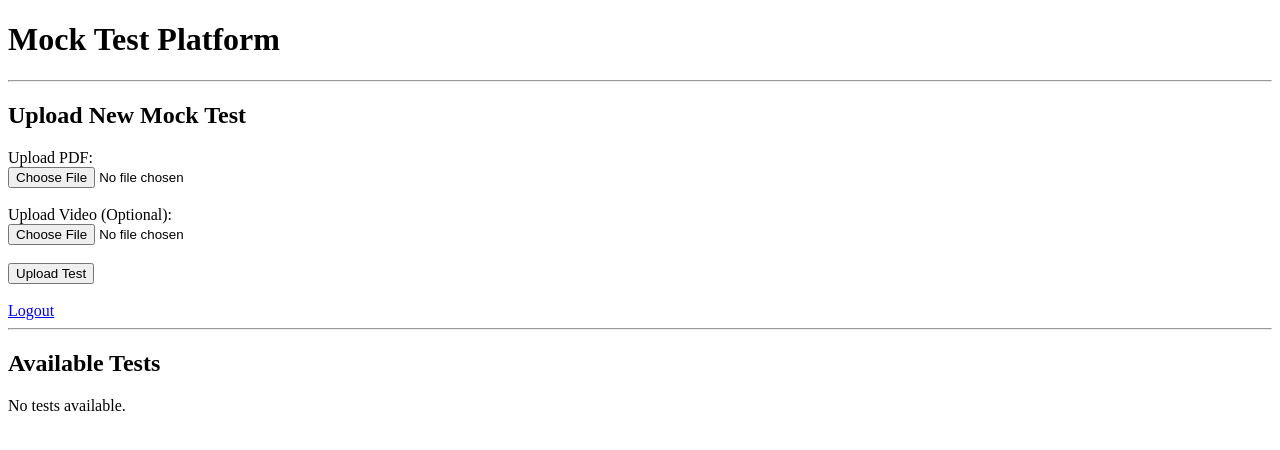
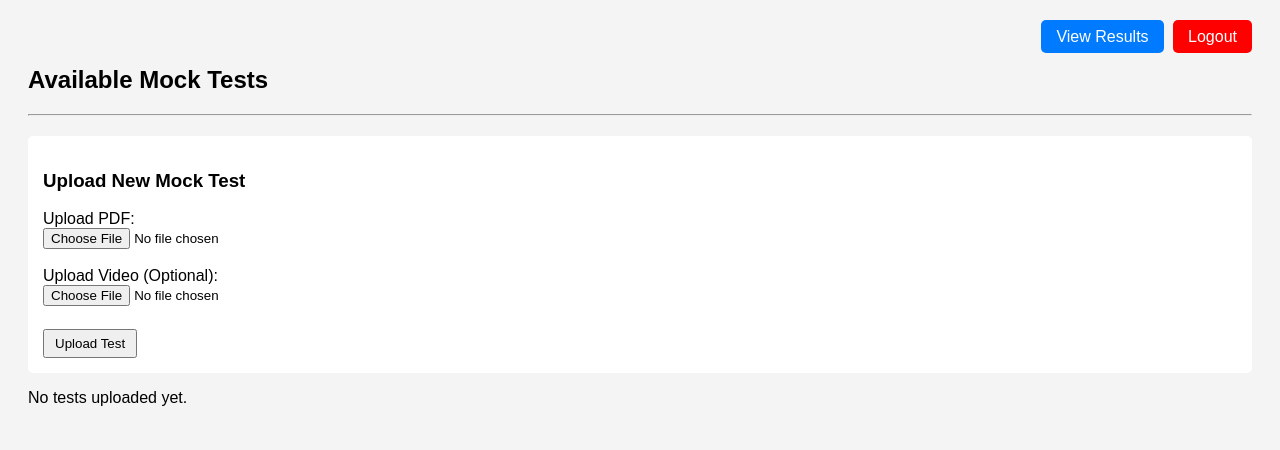
Before and after one commit to rejin425/mocktest-1, a Flask app: template templates/index.html in a window 1280 px wide. Shown: the top 450 px of the page. Run offline with Flask 3, Linux system fonts and the light colour scheme; the template is opened without the code that fills it, so the values that code supplies are empty; the visitor is signed in with stand-in values (Sample User, id 1).

Commit message:
Update index.html

```diff
--- a/templates/index.html
+++ b/templates/index.html
@@ -1,17 +1,74 @@
 <!DOCTYPE html>
 <html>
 <head>
-    <title>Mock Test Platform</title>
+    <title>Mock Test Website</title>
+    <style>
+        body {
+            font-family: Arial, sans-serif;
+            background-color: #f4f4f4;
+            padding: 20px;
+        }
+
+        .top-bar {
+            text-align: right;
+        }
+
+        .btn {
+            padding: 8px 15px;
+            text-decoration: none;
+            color: white;
+            border-radius: 5px;
+            margin-left: 5px;
+        }
+
+        .login-btn {
+            background-color: #007bff;
+        }
+
+        .logout-btn {
+            background-color: red;
+        }
+
+        .upload-box {
+            background: white;
+            padding: 15px;
+            margin-top: 20px;
+            border-radius: 5px;
+        }
+
+        .test-box {
+            background: white;
+            padding: 10px;
+            margin-top: 10px;
+            border-radius: 5px;
+        }
+
+        button {
+            padding: 5px 10px;
+            margin-top: 5px;
+        }
+    </style>
 </head>
 <body>
 
-<h1>Mock Test Platform</h1>
+<div class="top-bar">
+    {% if session.get("admin") %}
+        <a href="/admin_results" class="btn login-btn">View Results</a>
+        <a href="/logout" class="btn logout-btn">Logout</a>
+    {% else %}
+        <a href="/admin" class="btn login-btn">Admin Login</a>
+    {% endif %}
+</div>
+
+<h2>Available Mock Tests</h2>
+
+<hr>
 
 <!-- ADMIN UPLOAD SECTION -->
-{% if session.get('admin') %}
-<hr>
-<h2>Upload New Mock Test</h2>
-<form action="/upload" method="POST" enctype="multipart/form-data">
+{% if session.get("admin") %}
+<div class="upload-box">
+    <h3>Upload New Mock Test</h3>
+    <form method="POST" action="/upload" enctype="multipart/form-data">
         <label>Upload PDF:</label><br>
         <input type="file" name="pdf" required><br><br>
 
@@ -20,26 +77,21 @@
 
         <button type="submit">Upload Test</button>
     </form>
-
-<br>
-<a href="/logout">Logout</a>
-<hr>
-{% else %}
-<a href="/admin">Admin Login</a>
-<hr>
+</div>
 {% endif %}
 
-<h2>Available Tests</h2>
-
+<!-- TEST LIST -->
 {% if tests %}
     {% for test in tests %}
-        <p>
-            {{ test[1] }}
-            <a href="/test/{{ test[0] }}">Start Test</a>
-        </p>
+        <div class="test-box">
+            <h4>{{ test[1] }}</h4>
+            <a href="/test/{{ test[0] }}">
+                <button>Start Test</button>
+            </a>
+        </div>
     {% endfor %}
 {% else %}
-    <p>No tests available.</p>
+    <p>No tests uploaded yet.</p>
 {% endif %}
 
 </body>
```
Lines whose indentation alone changed are shown as unchanged.
